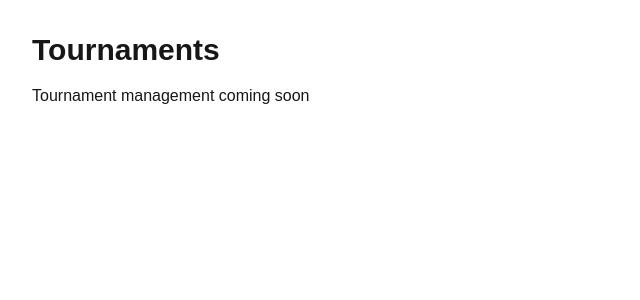
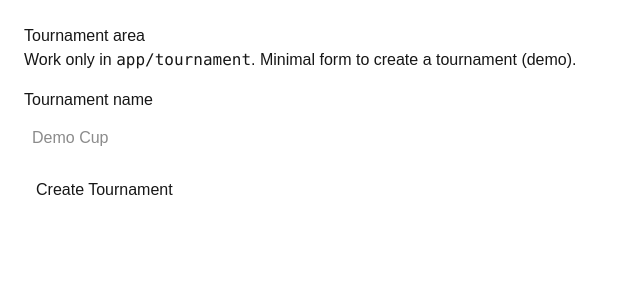
Before and after one commit to tantanthecodeman/Y-Ultimate, a Next.js app: page /tournament in a window 1280 px wide. Shown: the top 300 px of the page, without its empty margins (0-640 px from the left). Built offline with nearby package versions, Linux system fonts and the light colour scheme.

Commit message:
feat(tournament): add create tournament form

```diff
--- a/app/tournament/page.tsx
+++ b/app/tournament/page.tsx
@@ -1,8 +1,57 @@
-export default function TournamentPage() {
+'use client';
+
+import { useState } from 'react';
+
+export default function TournamentHome() {
+  const [name, setName] = useState('');
+  const [msg, setMsg] = useState<string | null>(null);
+  const [loading, setLoading] = useState(false);
+
+  async function createTournament(e: React.FormEvent) {
+    e.preventDefault();
+    setLoading(true);
+    setMsg(null);
+    try {
+      const res = await fetch('/api/tournament/create', {
+        method: 'POST',
+        headers: { 'Content-Type': 'application/json' },
+        body: JSON.stringify({ name })
+      });
+      const data = await res.json();
+      if (!res.ok) throw new Error(data?.error || 'Failed');
+      setMsg('Created: ' + data?.tournament?.name);
+      setName('');
+    } catch (err: any) {
+      setMsg('Error: ' + (err.message || 'Unknown'));
+    } finally {
+      setLoading(false);
+    }
+  }
+
   return (
-    <div className="p-8">
-      <h1 className="text-3xl font-bold">Tournaments</h1>
-      <p className="mt-4">Tournament management coming soon</p>
-    </div>
+    <main style={{ padding: 24 }}>
+      <h2>Tournament area</h2>
+      <p>Work only in <code>app/tournament</code>. Minimal form to create a tournament (demo).</p>
+
+      <form onSubmit={createTournament} style={{ marginTop: 16 }}>
+        <label>
+          Tournament name
+          <br />
+          <input
+            value={name}
+            onChange={(e) => setName(e.target.value)}
+            placeholder="Demo Cup"
+            style={{ width: 320, padding: 8, marginTop: 6 }}
+            required
+          />
+        </label>
+        <br />
+        <button type="submit" style={{ marginTop: 12, padding: '8px 12px' }} disabled={loading}>
+          {loading ? 'Creating…' : 'Create Tournament'}
+        </button>
+      </form>
+
+      {msg && <p style={{ marginTop: 12 }}>{msg}</p>}
+    </main>
   );
 }
```
